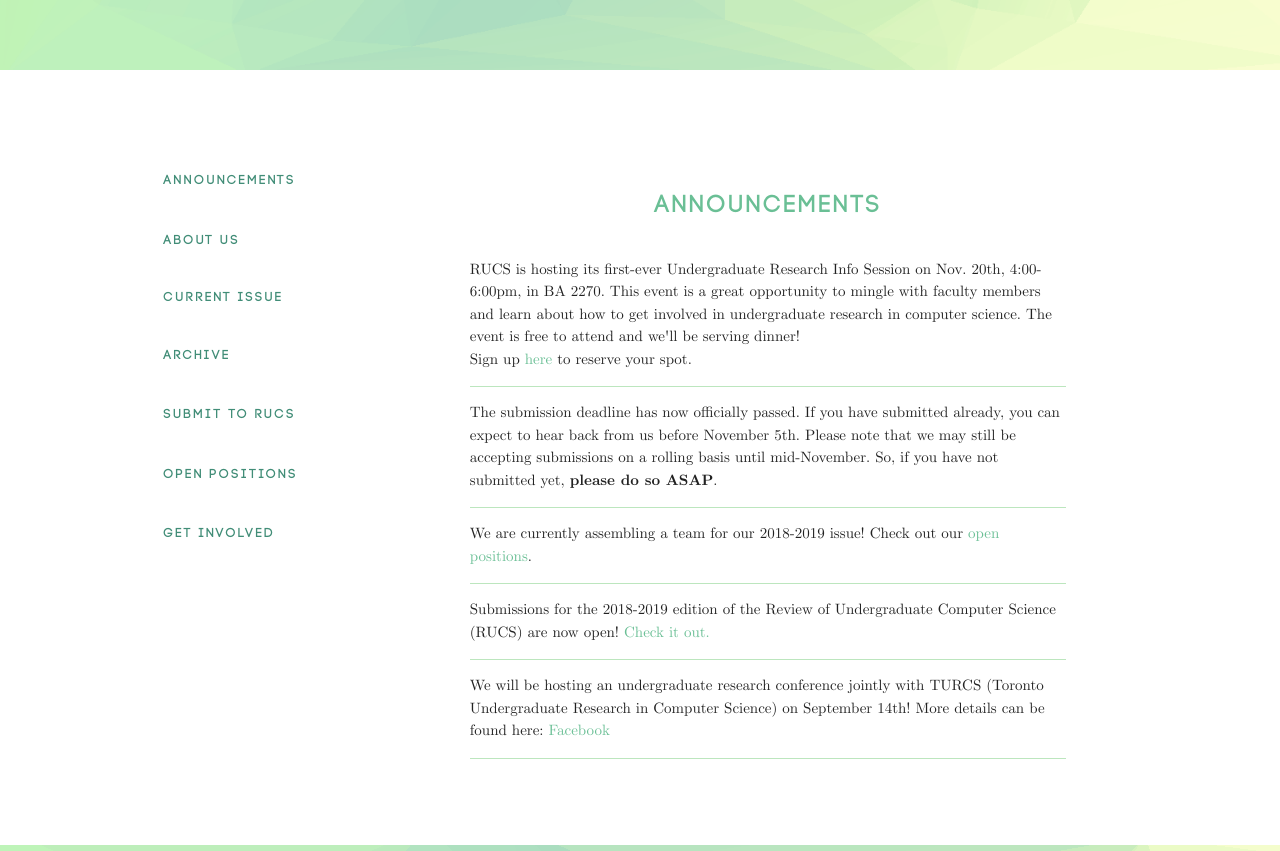
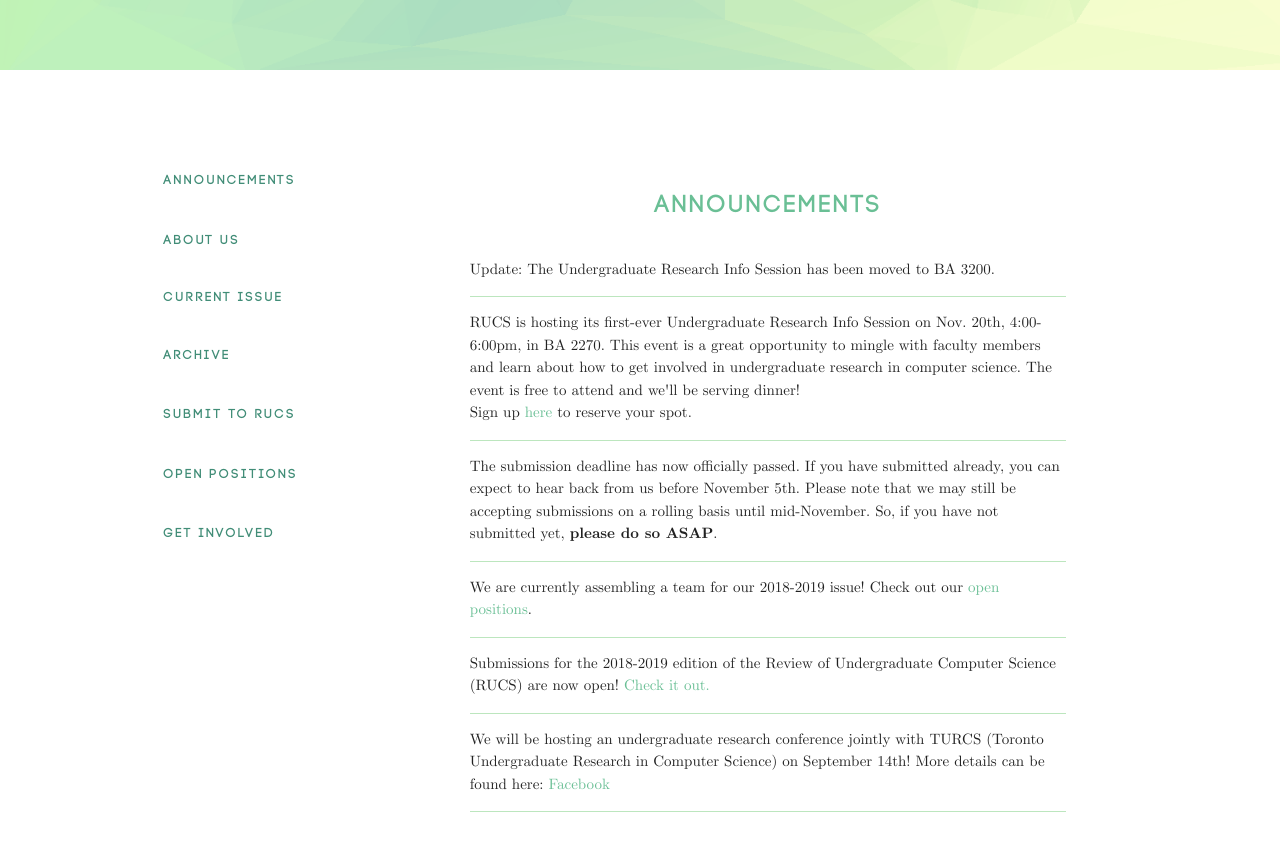
Before and after one commit to rucs-uoft/rucs-uoft.github.io, a Jekyll site: the page built from index.html, in a window 1280 px wide and 900 px high, scrolled down 830 px, cut to the strip 0-851 px from the top of the window. Built offline with Jekyll 4.4.1, drawn with Linux system fonts in a browser that asks for light colours; nearby versions of some CDN libraries; comment, search, counter and statistics services are not loaded.

Commit message:
room update

```diff
--- a/_includes/news.html
+++ b/_includes/news.html
@@ -2,6 +2,10 @@
 	<div class="row center">
 		<h3>Announcements</h3>
 	</div>
+	<p>
+		Update: The Undergraduate Research Info Session has been moved to BA 3200.
+</p>
+<hr>
 	<p>
 		RUCS is hosting its first-ever Undergraduate Research Info Session on Nov. 20th, 4:00-6:00pm, in BA 2270. This event is a great opportunity to mingle with faculty members and learn about how to get involved in undergraduate research in computer science.
 The event is free to attend and we'll be serving dinner! <br>
```
